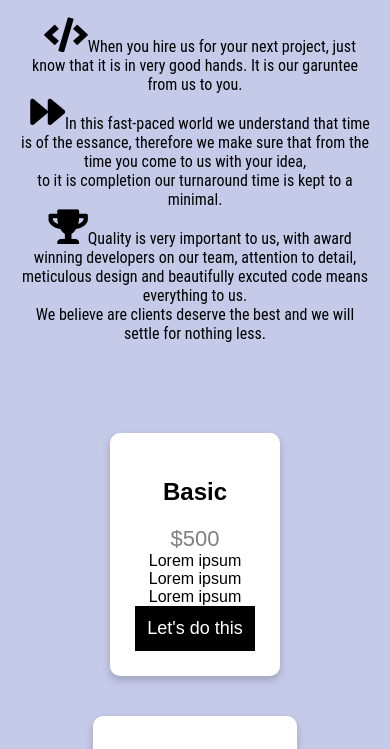
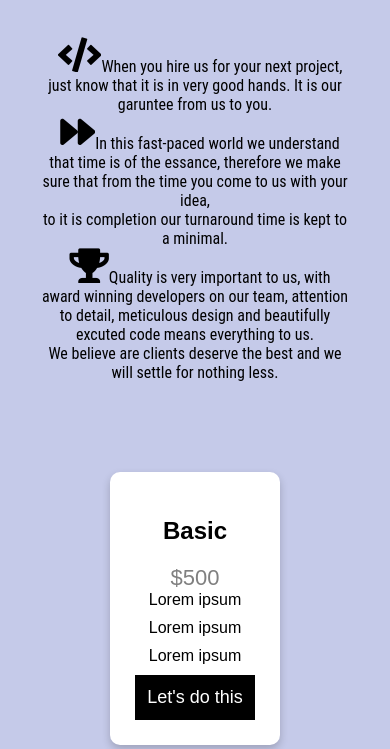
Before and after one commit to Frankie-B/product-landing-page, a plain HTML site: page index.html in a window 390 px wide. Shown: the part 351-1100 px from the top of the page. Drawn offline with Linux system fonts and the light colour scheme; a script that the page names is missing.

Commit message:
changes to the .text ul margin-bottom

```diff
--- a/css/style.css
+++ b/css/style.css
@@ -102,6 +102,9 @@ margin-left: 10;
   margin: 20px;
   padding: 0;
 }
+.card li {
+  margin-bottom: 10px;
+}
 
 .price {
   color: grey;
@@ -190,6 +193,9 @@ span {
   h1 {
     margin-top: 150px
   }
+  .text {
+    margin: 30px;
+  }
  #contact ul {
    width: 50vw;
   }
```
